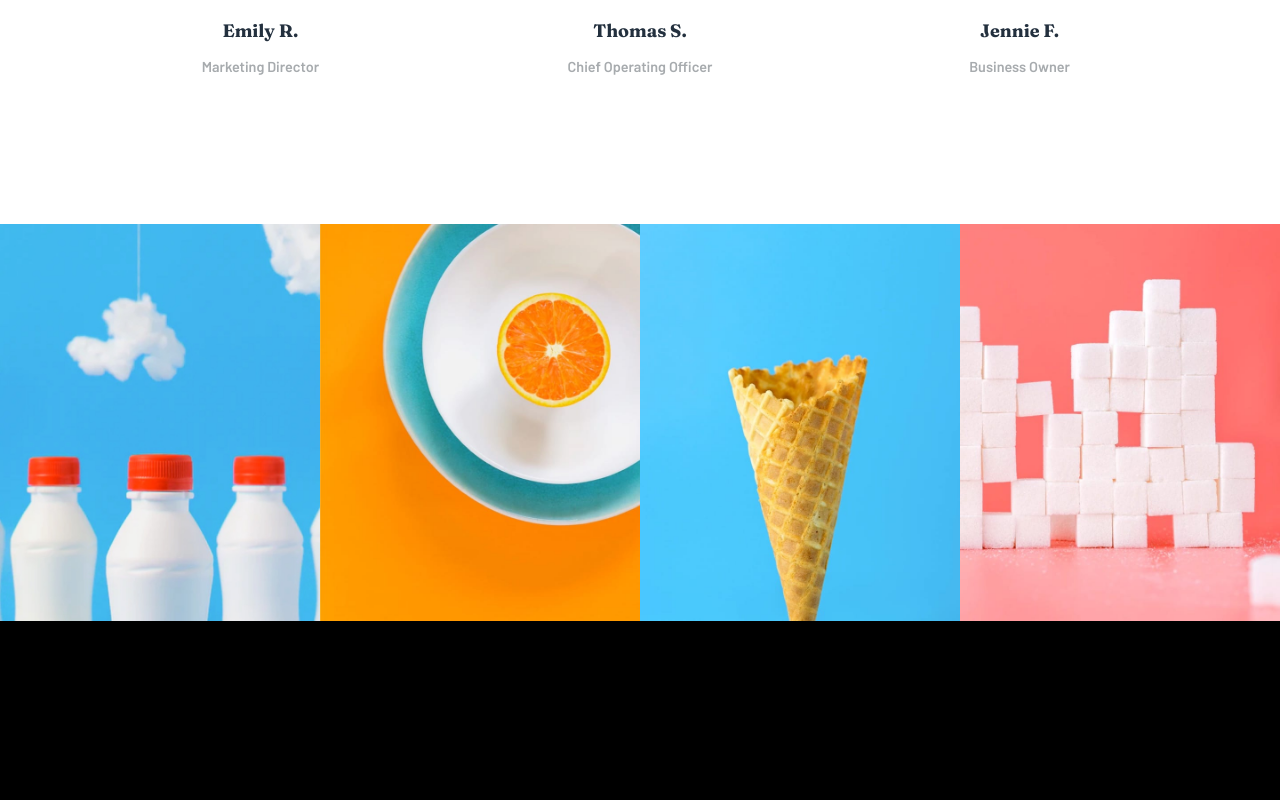
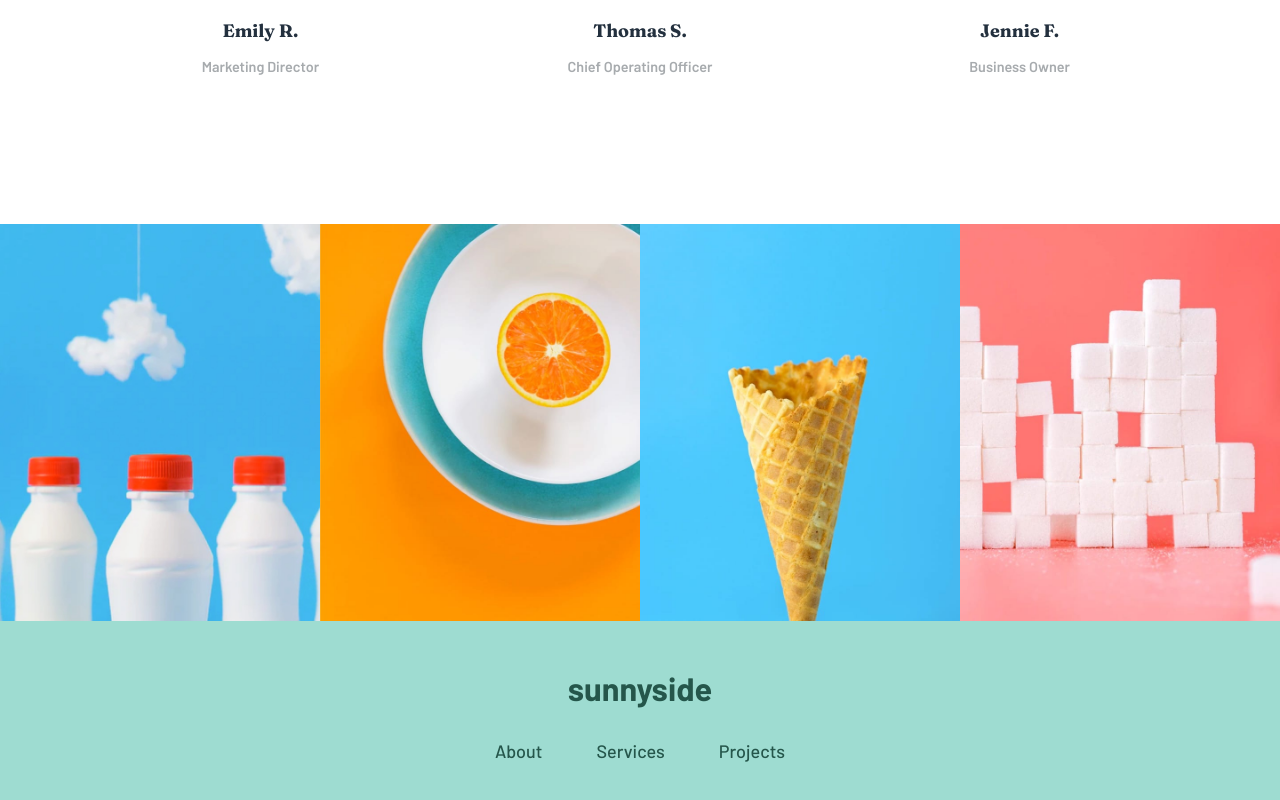
Before and after one commit to thiagoa-martins/sunnyside-agency-landing-page, a React (Create React App) app: page / in a window 1280 px wide. Shown: the part 2809-3609 px from the top of the page. Before the commit the page ends 3430 px from the top, so only its background shows below. Built offline with nearby package versions, Linux system fonts and the light colour scheme.

Commit message:
Update color prop in the Logo component

```diff
--- a/src/objects/footer/footer.css
+++ b/src/objects/footer/footer.css
@@ -0,0 +1,27 @@
+.footer {
+    background-color: hsl(170, 47%, 74%);
+}
+
+.footer section {
+    display: flex;
+    flex-direction: column;
+    align-items: center;
+    padding: 3rem 1rem;
+}
+
+.footer section .menu {
+    margin: 2rem 0  4rem;
+}
+
+.footer section .menu li a {
+    color: var(--color-primary-dark-desaturated-cyan);
+    font-weight: 500;
+}
+
+.footer  section .socials li {
+    transition: 200ms transform;
+}
+
+.footer section .socials li:hover {
+    transform: scale(1.2);
+}
--- a/src/objects/footer/footer.js
+++ b/src/objects/footer/footer.js
@@ -1,10 +1,19 @@
 import "./footer.css";
 import Gallery from "../gallery/gallery";
+import Logo from "../../components/logo/logo";
+import Menu from "../../components/menu/menu";
+import Socials from "../../components/socials/socials";
 
 const Footer = () => {
     return (
         <footer className="footer">
             <Gallery />
+
+            <section>
+                <Logo color="var(--color-primary-dark-desaturated-cyan)" />
+                <Menu />
+                <Socials />
+            </section>
         </footer>
     );
 };
```
